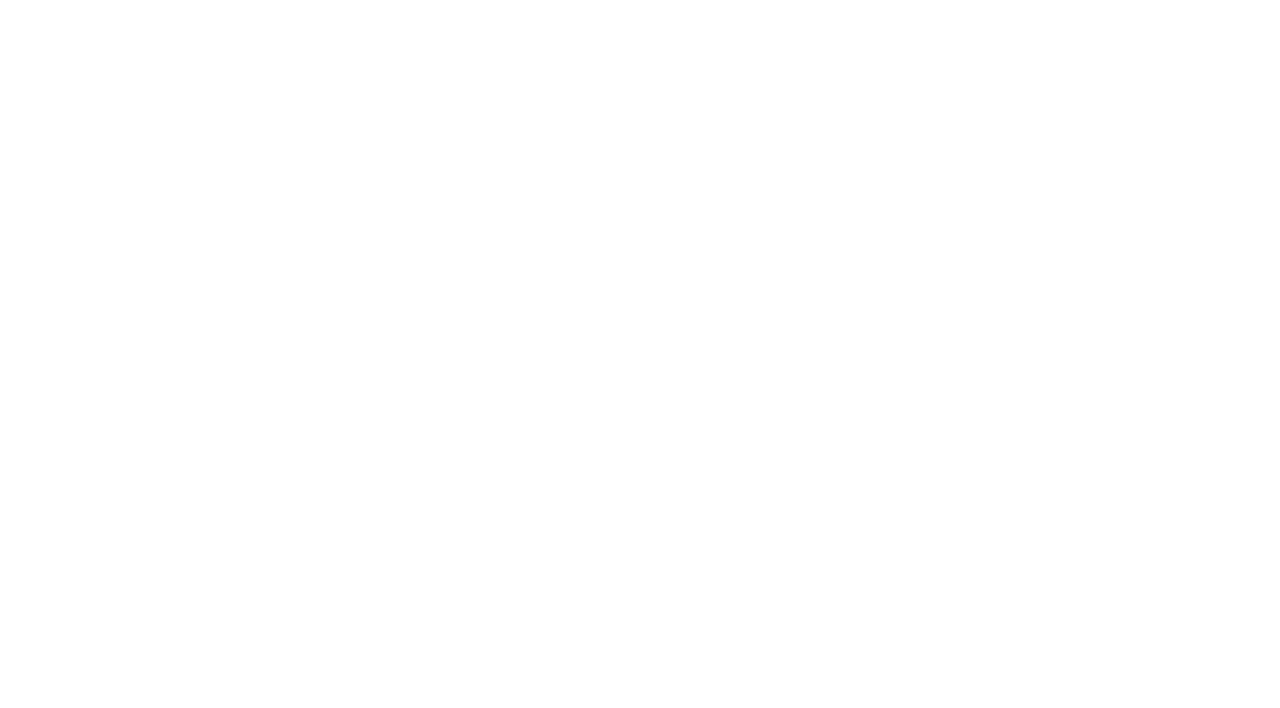
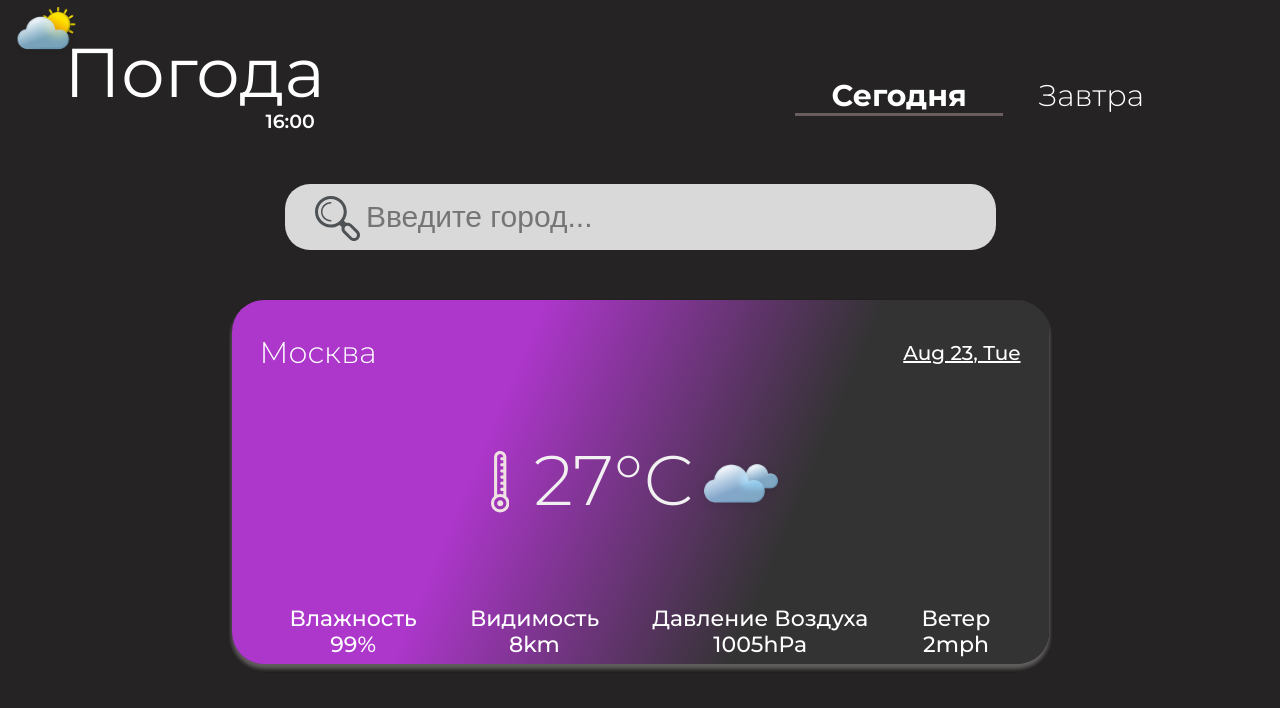
Before and after one commit to RogovPavel22/weather_forecast, a plain HTML site: page index.html in a window 1280 px wide. Drawn offline with Linux system fonts and the light colour scheme.

Commit message:
html+css

```diff
--- a/index.html
+++ b/index.html
@@ -1,5 +1,5 @@
 <!DOCTYPE html>
-<html lang="en">
+<html lang="ru">
 <head>
     <meta charset="UTF-8">
     <meta name="viewport" content="width=device-width, initial-scale=1.0">
@@ -8,6 +8,58 @@
     <link rel="stylesheet" href="./styles/style.css">
 </head>
 <body>
+    <header class="header">
+        <div class="hweder__wrapper container">
+            <div class="header__logo">
+                <h1 class="header__logo-title">Погода</h1>
+                <span class="header__time">16:00</span>
+            </div>
+            <div class="header__nav">
+                <ul class="header__nav-list">
+                    <li class="header__nav-item active">Сегодня</li>
+                    <li class="header__nav-item">Завтра</li>
+                </ul>
+            </div>
+        </div>
+    </header>
+
+    <main class="main">
+        <div class="main__wrapper container">
+            <form class="search-city">
+                <div class="search-city__wrapper">
+                    <input class="search-city__add" type="text" placeholder="Введите город...">
+                </div>
+            </form>
+            <div class="weather-card">
+                <div class="weather-card__head">
+                    <h2 class="weather-card__head-city">Москва</h2>
+                    <p class="weather-card__head-date">Aug 23,  Tue</p>
+                </div>
+                <div class="weather-card__info">
+                    <div class="weather-card__info-temp">
+                        <p class="weather-card__info-temp-item">27°C</p>
+                    </div>
+                    <div class="weather-card__info-img">
+                        <img class="weather-card__info-img-item" src="./img/weather_img.png" alt="wether">
+                    </div>
+                </div>
+                <div class="weather-card__foot">
+                    <div class="weather-card__foot-item">
+                        <p class="weather-card__foot-info weather-card__foot-info-upper">Влажность<br><span id="Humidity">99%</span></p>
+                    </div>
+                    <div class="weather-card__foot-item">
+                        <p class="weather-card__foot-info weather-card__foot-info-upper">Видимость<br><span id="Visiblity">8km</span></p>
+                    </div>
+                    <div class="weather-card__foot-item">
+                        <p class="weather-card__foot-info weather-card__foot-info-upper">Давление воздуха<br><span id="Pressure">1005hPa</span></p>
+                    </div>
+                    <div class="weather-card__foot-item">
+                        <p class="weather-card__foot-info weather-card__foot-info-upper">Ветер<br><span id="Wind">2mph</span></p>
+                    </div>
+                </div>
+            </div>
+        </div>
+    </main>
     <script src="./main.js"></script>
 </body>
 </html>
--- a/styles/style.css
+++ b/styles/style.css
@@ -0,0 +1,210 @@
+@import url('https://fonts.googleapis.com/css2?family=Montserrat:wght@300;400;500;600;700&display=swap');
+
+body {
+    font-family: 'Montserrat', sans-serif;
+    background: #252323;
+    color: #FFF;
+}
+
+.container {
+    max-width: 1440px;
+    margin: 0 auto;
+}
+
+/* -------HEADER------- */
+
+.header {
+    padding-top: 31px;
+}
+
+.hweder__wrapper {
+    display: flex;
+    justify-content: space-between;
+    align-items: end;
+}
+
+.header__logo {
+    padding-left: 64px;
+    position: relative;
+}
+
+.header__logo-title {
+    font-size: 69px;
+    font-weight: 400;
+}
+
+.header__logo-title::before {
+    content: '';
+    position: absolute;
+    left: 15px;
+    top: -24px;
+    background: url(../img/Logo.png) no-repeat;
+    background-size: cover;
+    width: 67px;
+    height: 48px;
+}
+
+.header__time {
+    position: absolute;
+    right: 10px;
+    bottom: -20px;
+    font-size: 19px;
+    font-weight: 600;
+}
+
+.header__nav-list {
+    display: flex;
+    margin-right: 100px;
+}
+.header__nav-item {
+    list-style-type: none;
+    font-size: 30px;
+    font-weight: 300;
+    padding: 0 36px;
+}
+.active {
+    position: relative;
+    font-weight: 700;
+}
+
+.active::before {
+    content: "";
+    position: absolute;
+    bottom: -2px;
+    left: 0;
+    right: 0;
+    height: 3px;
+    background: #695D5D;
+}
+
+
+/* -------MAIN------- */
+
+.main__wrapper {
+    display: flex;
+    flex-direction: column;
+    align-items: center;
+    padding-top: 70px;
+}
+
+.search-city__wrapper {
+    display: flex;
+    position: relative;
+    justify-content: center;
+    align-items: center;
+    border-radius: 25px;
+    background: #D9D9D9;
+    width: 711px;
+    height: 66px;
+    margin-bottom: 50px;
+}
+
+.search-city__add {
+    display: block;
+    color: #524E4E;
+    width: 552px;
+    height: 35px;
+    font-size: 30px;
+    font-weight: 300;
+    border: none;
+    background-color: inherit;
+    outline: none;
+}
+
+.search-city__wrapper::before {
+    content: "";
+    position: absolute;
+    top: 12px;
+    left: 30px;
+    width: 45px;
+    height: 45px;
+    background: url(../img/icon\ _search_.svg) no-repeat;
+    background-size: cover;
+}
+
+.weather-card {
+    display: flex;
+    flex-direction: column;
+    align-items: center;
+    padding: 35px 28px 5px;
+    border-radius: 32px;
+    width: 817px;
+    background: linear-gradient(113deg, #AD36CB 32.23%, #333 67.37%);
+    box-shadow: 0px 4px 4px 0px rgba(0, 0, 0, 0.25), 0px 4px 4px 0px rgba(255, 250, 250, 0.25), 0px 4px 4px 0px rgba(253, 245, 245, 0.25);
+}
+
+.weather-card__head {
+    width: 100%;
+    display: flex;
+    justify-content: space-between;
+    align-items: center;
+    margin-bottom: 67px;
+}
+
+.weather-card__head-city {
+    font-size: 30px;
+    font-weight: 300;
+}
+
+.weather-card__head-date {
+    font-size: 20px;
+    font-weight: 500;
+    text-decoration-line: underline;
+}
+
+.weather-card__info {
+    display: flex;
+    align-items: center;
+    margin-bottom: 84px;
+}
+
+.weather-card__info-temp {
+    position: relative;
+    padding-left: 43px;
+}
+
+.weather-card__info-temp-item {
+    color: #F2F1F1;
+    font-size: 70px;
+    font-weight: 300;
+}
+
+.weather-card__info-img {
+    width: 96px;
+    height: 47px;
+}
+
+.weather-card__info-img-item {
+    width: 100%;
+}
+
+.weather-card__info-temp::before {
+    content: "";
+    position: absolute;
+    background: url(../img/icon\ _temperature_.svg) no-repeat;
+    background-size: cover;
+    width: 18px;
+    height: 62px;
+    left: 0;
+    top: 13px;
+}
+
+
+.weather-card__foot {
+    display: flex;
+    width: 100%;
+    text-align: center;
+    justify-content: space-between;
+    padding: 0 30px;
+}
+
+.weather-card__foot-info-upper {
+    font-size: 20px;
+    font-weight: 500;
+    text-transform: uppercase;
+}
+
+.weather-card__foot-info {
+    font-size: 22px;
+    text-transform: capitalize;
+}
```
Also changed, not shown: img/Logo.png (added), img/icon _search_.svg (added), img/icon _temperature_.svg (added), img/weather_img.png (added).
